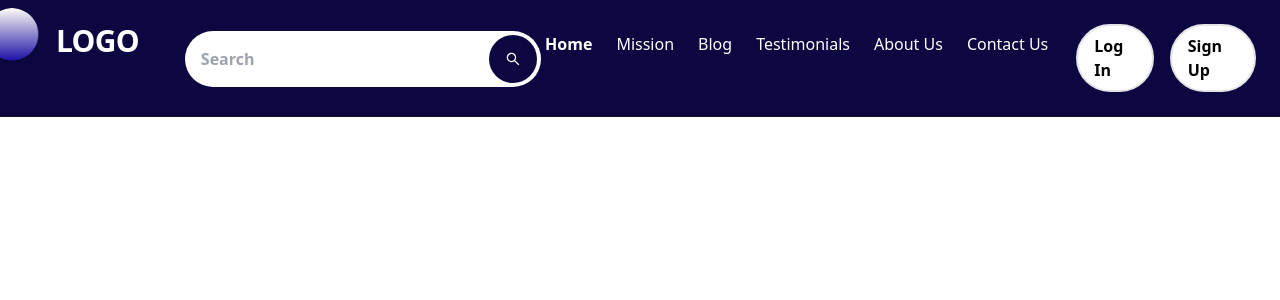
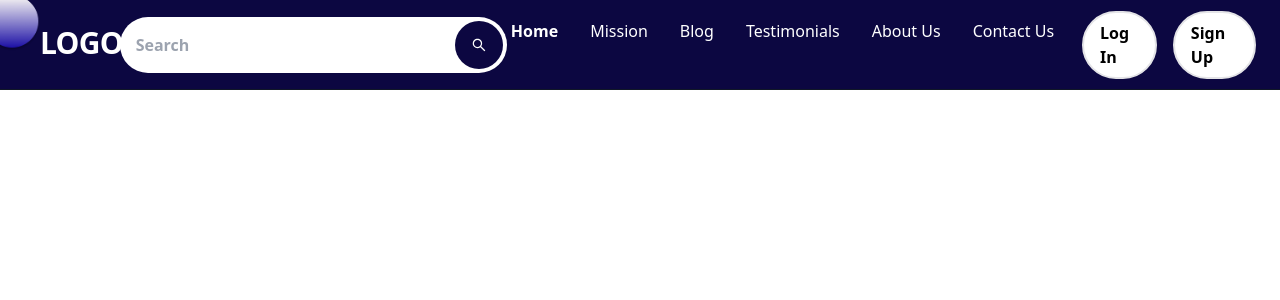
Before and after one commit to Jenisys-in/Jenisys, a React (Vite) app: page / in a window 1280 px wide. Shown: the top 300 px of the page. Built offline with nearby package versions, Linux system fonts and the light colour scheme; the HTML template or start-up script is replaced by a standard one; a web font is replaced by a local one.

Commit message:
navbar updated

```diff
--- a/src/App.css
+++ b/src/App.css
@@ -6,3 +6,9 @@
 @tailwind base;
 @tailwind components;
 @tailwind utilities;
+
+
+
+.Button:hover span {
+    width: 100%;
+  }
--- a/src/components/navbar.jsx
+++ b/src/components/navbar.jsx
@@ -1,16 +1,15 @@
-import React from "react";
+import React, { useState } from "react";
 import { Link } from "react-router-dom";
-import {AiOutlineSearch} from 'react-icons/ai'
-
+import { AiOutlineSearch, AiOutlineMenu, AiOutlineClose } from "react-icons/ai";
 import "../App.css";
 
 // NavItem Component
 const NavItem = ({ children, isActive, to }) => (
   <Link
     to={to}
-    className={`justify-center  px-1 py-2 whitespace-nowrap rounded-full ${
+    className={`px-1 py-2 whitespace-nowrap rounded-full ${
       isActive ? "text-white font-semibold" : "text-white"
-    } transition duration-300 ease-in-out hover:bg-white hover:text-black`}
+    } transition duration-300 ease-in-out hover:bg-white hover:text-black active:border-white duration-300 active:text-white`}
   >
     {children}
   </Link>
@@ -18,20 +17,31 @@ const NavItem = ({ children, isActive, to }) => (
 
 // Button Component
 const Button = ({ children, variant, to }) => (
-  <Link
-    to={to}
+  <div
     className={`px-4 py-2 rounded-full font-semibold ${
       variant === "primary"
         ? "bg-white text-black border-zinc-200"
         : "bg-white text-black border-zinc-200"
-    } border-2 transition-colors duration-300 hover:bg-yellow-600  hover:border-yellow-600 `}
+    } border-2 transition-colors duration-300 relative hover:bg-[#64b5f6] active:border-white duration-300 active:text-white`}
   >
+    <Link to={to} className="w-full h-full">
       {children}
     </Link>
+  </div>
 );
 
 // Navbar Component
 function Navbar() {
+  const [isMobileMenuOpen, setIsMobileMenuOpen] = useState(false);
+
+  const toggleMobileMenu = () => {
+    setIsMobileMenuOpen(!isMobileMenuOpen);
+  };
+
+  const closeMobileMenu = () => {
+    setIsMobileMenuOpen(false);
+  };
+
   const navItems = [
     { name: "Home", path: "/" },
     { name: "Mission", path: "/mission" },
@@ -42,32 +52,66 @@ function Navbar() {
   ];
 
   return (
-    <header className="flex flex-direction:row items-center justify-between bg-[#0c0741] text-white p-6 w-full border-b border-solid border-gray-900">
-      <div className="-mt-[35px] flex items-center gap-4 relative">
+    <header className="flex items-center justify-between bg-[#0c0741] text-white p-6 w-full h-[90px] border-b border-solid border-gray-900">
+      <div className="-mt-[34px] flex items-center">
         <img
           src="/img/ellipse.jpeg"
           alt="Logo"
           className="-ml-[40px] -mt-[10px] w-14 h-14 rounded-full"
         />
-        <h1 className="text-3xl font-bold tracking-tight text-white">LOGO</h1>
-        <form className="justify-center w-[400px] h-[20px] pl-[30px] py-pb-[20px] relative">
-          <div className="relative">
-            <input type="search" placeholder="Search" className="text-black font-semibold w-full p-4 rounded-full white" />
-            <button className='absolute right-1 top-1/2 -translate-y-1/2 p-4 bg-[#0c0741] duration-300 hover:bg-yellow-600 rounded-full'>
+        <h1 className="mt-[30px] text-3xl font-bold tracking-tight">LOGO</h1>
+      </div>
+      {/* Hamburger Icon for Mobile */}
+      <div className="block md:hidden">
+        {!isMobileMenuOpen ? (
+          <button
+            onClick={toggleMobileMenu}
+            className="text-white focus:outline-none"
+          >
+            <AiOutlineMenu className="text-4xl" />
+          </button>
+        ) : (
+          <button
+            onClick={closeMobileMenu}
+            className="text-white focus:outline-none"
+          >
+            <AiOutlineClose className="text-4xl" />
+          </button>
+        )}
+      </div>
+      {/* Search Input */}
+      <div className="hidden md:block w-[400px] relative">
+        <input
+          type="search"
+          placeholder="Search"
+          className="text-black font-semibold w-full p-4 rounded-full white"
+        />
+        <button className="absolute right-1 top-1/2 -translate-y-1/2 p-4 bg-[#0c0741] duration-300 hover:bg-[#64b5f6] rounded-full">
           <AiOutlineSearch />
         </button>
       </div>
-            </form>
-
+      {/* Mobile Search Input */}
+      {isMobileMenuOpen && (
+        <div className="md:hidden w-full mt-4">
+          <div className="relative">
+            <input
+              type="search"
+              placeholder="Search"
+              className="text-black font-semibold w-full p-4 rounded-full white"
+            />
+            <button className="absolute right-1 top-1/2 -translate-y-1/2 p-4 bg-[#0c0741] duration-300 hover:bg-[#64b5f6] rounded-full">
+              <AiOutlineSearch />
+            </button>
           </div>
-      <nav className="flex gap-6">
-        <div className="flex gap-4">
+        </div>
+      )}
+      {/* Desktop Menu */}
+      <nav className="hidden md:flex gap-6">
         {navItems.map((item, index) => (
           <NavItem key={item.name} to={item.path} isActive={index === 0}>
             {item.name}
           </NavItem>
         ))}
-        </div>
         <div className="flex gap-4">
           <Button variant="secondary" to="/login">
             Log In
@@ -77,6 +121,34 @@ function Navbar() {
           </Button>
         </div>
       </nav>
+      {/* Mobile Menu */}
+      {isMobileMenuOpen && (
+        <div className="md:hidden fixed inset-0 bg-[#0c0741] text-white z-50">
+          <div className="p-6">
+            <button
+              onClick={closeMobileMenu}
+              className="text-white absolute top-4 right-4 focus:outline-none"
+            >
+              <AiOutlineClose className="text-2xl" />
+            </button>
+            <div className="flex flex-col gap-4">
+              {navItems.map((item, index) => (
+                <NavItem key={item.name} to={item.path} isActive={index === 0}>
+                  {item.name}
+                </NavItem>
+              ))}
+              <div className="flex flex-col gap-4">
+                <Button variant="secondary" to="/login">
+                  Log In
+                </Button>
+                <Button variant="primary" to="/signup">
+                  Sign Up
+                </Button>
+              </div>
+            </div>
+          </div>
+        </div>
+      )}
     </header>
   );
 }
--- a/tailwind.config.js
+++ b/tailwind.config.js
@@ -1,10 +1,11 @@
 /** @type {import('tailwindcss').Config} */
 module.exports = {
   content: ["./src/**/*.{html,js,jsx}",
-    "./components/**/*.{html,js,jsx}"
   ],
   theme: {
-    extend: {},
+    extend: {
+
+    },
   },
   plugins: [],
 }
```
Also changed, not shown: 1 other file (tests, documents, lock files or other folders). Lines whose indentation alone changed are shown as unchanged.
